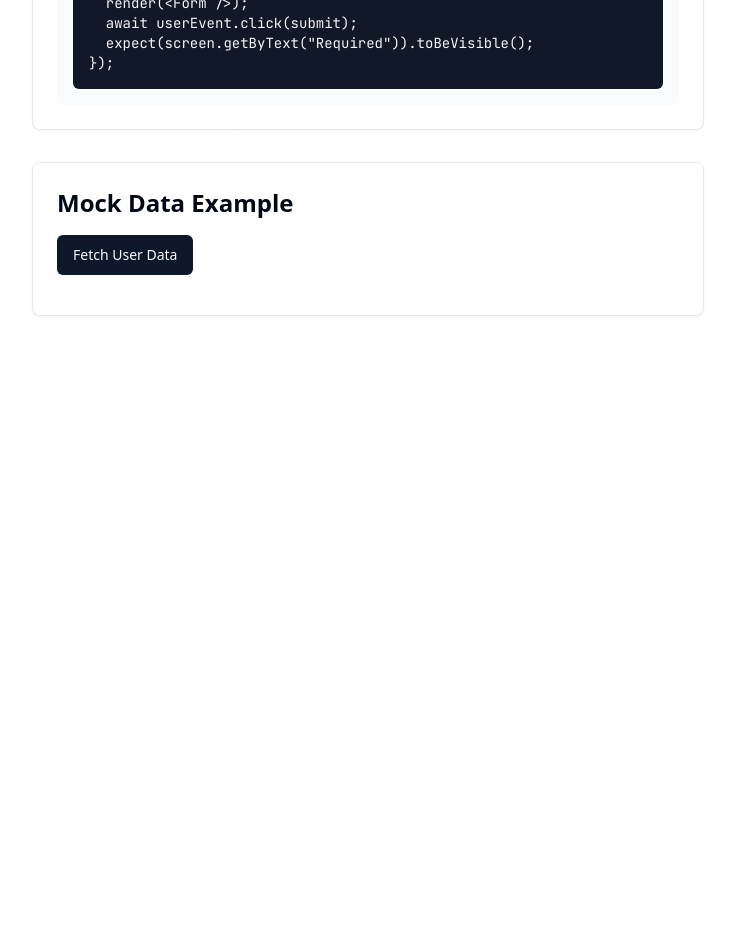
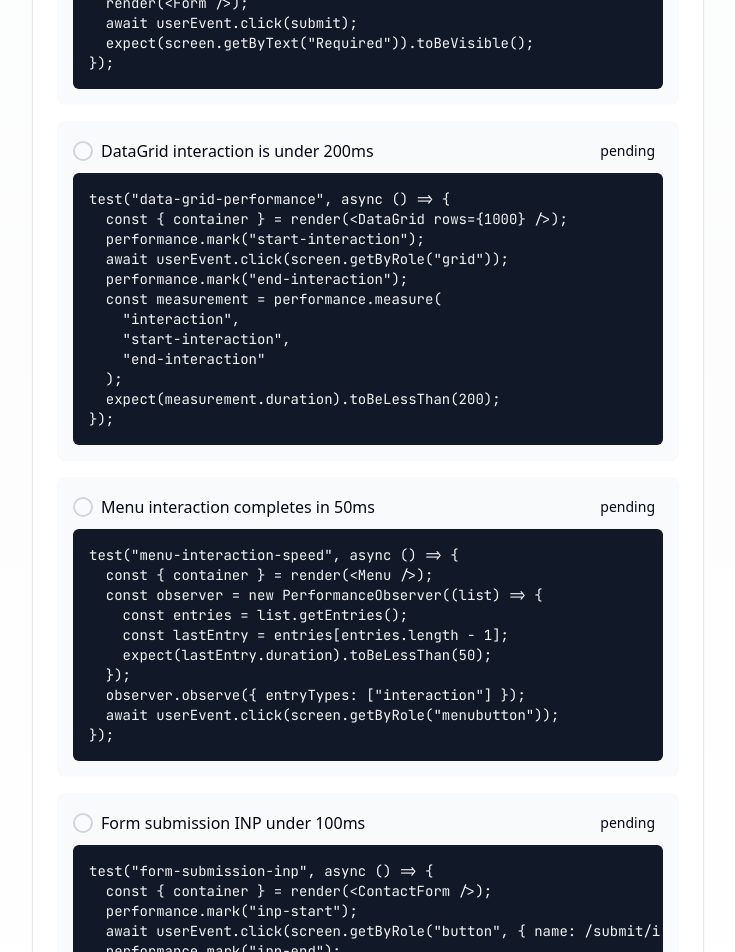
Before and after one commit to poboisvert/mock-scan-next, a React (Vite) app: page / in a window 1280 px wide. Shown: the part 1260-2212 px from the top of the page, without its empty margins (272-1007 px from the left). Before the commit the page ends 1608 px from the top, so only its background shows below. Built offline with nearby package versions, Linux system fonts and the light colour scheme.

Commit message:
Add mock for slow interaction
This commit adds a mock to help identify slow interaction components, based on the article from https://web.dev/articles/find-slow-interactions-in-the-field.  The specific implementation details are not included in this commit message.

```diff
--- a/src/components/TestRunner.tsx
+++ b/src/components/TestRunner.tsx
@@ -47,6 +47,27 @@ export const TestRunner = () => {
       name: 'Form validation shows error messages',
       status: 'pending',
       code: 'test("form-validation", async () => {\n  render(<Form />);\n  await userEvent.click(submit);\n  expect(screen.getByText("Required")).toBeVisible();\n});',
+      category: 'ui'
+    },
+    {
+      id: '6',
+      name: 'DataGrid interaction is under 200ms',
+      status: 'pending',
+      code: 'test("data-grid-performance", async () => {\n  const { container } = render(<DataGrid rows={1000} />);\n  performance.mark("start-interaction");\n  await userEvent.click(screen.getByRole("grid"));\n  performance.mark("end-interaction");\n  const measurement = performance.measure(\n    "interaction",\n    "start-interaction",\n    "end-interaction"\n  );\n  expect(measurement.duration).toBeLessThan(200);\n});',
+      category: 'ui'
+    },
+    {
+      id: '7',
+      name: 'Menu interaction completes in 50ms',
+      status: 'pending',
+      code: 'test("menu-interaction-speed", async () => {\n  const { container } = render(<Menu />);\n  const observer = new PerformanceObserver((list) => {\n    const entries = list.getEntries();\n    const lastEntry = entries[entries.length - 1];\n    expect(lastEntry.duration).toBeLessThan(50);\n  });\n  observer.observe({ entryTypes: ["interaction"] });\n  await userEvent.click(screen.getByRole("menubutton"));\n});',
+      category: 'ui'
+    },
+    {
+      id: '8',
+      name: 'Form submission INP under 100ms',
+      status: 'pending',
+      code: 'test("form-submission-inp", async () => {\n  const { container } = render(<ContactForm />);\n  performance.mark("inp-start");\n  await userEvent.click(screen.getByRole("button", { name: /submit/i }));\n  performance.mark("inp-end");\n  const interaction = performance.measure("inp", "inp-start", "inp-end");\n  expect(interaction.duration).toBeLessThan(100);\n});',
       category: 'ui'
     }
   ]);
```
